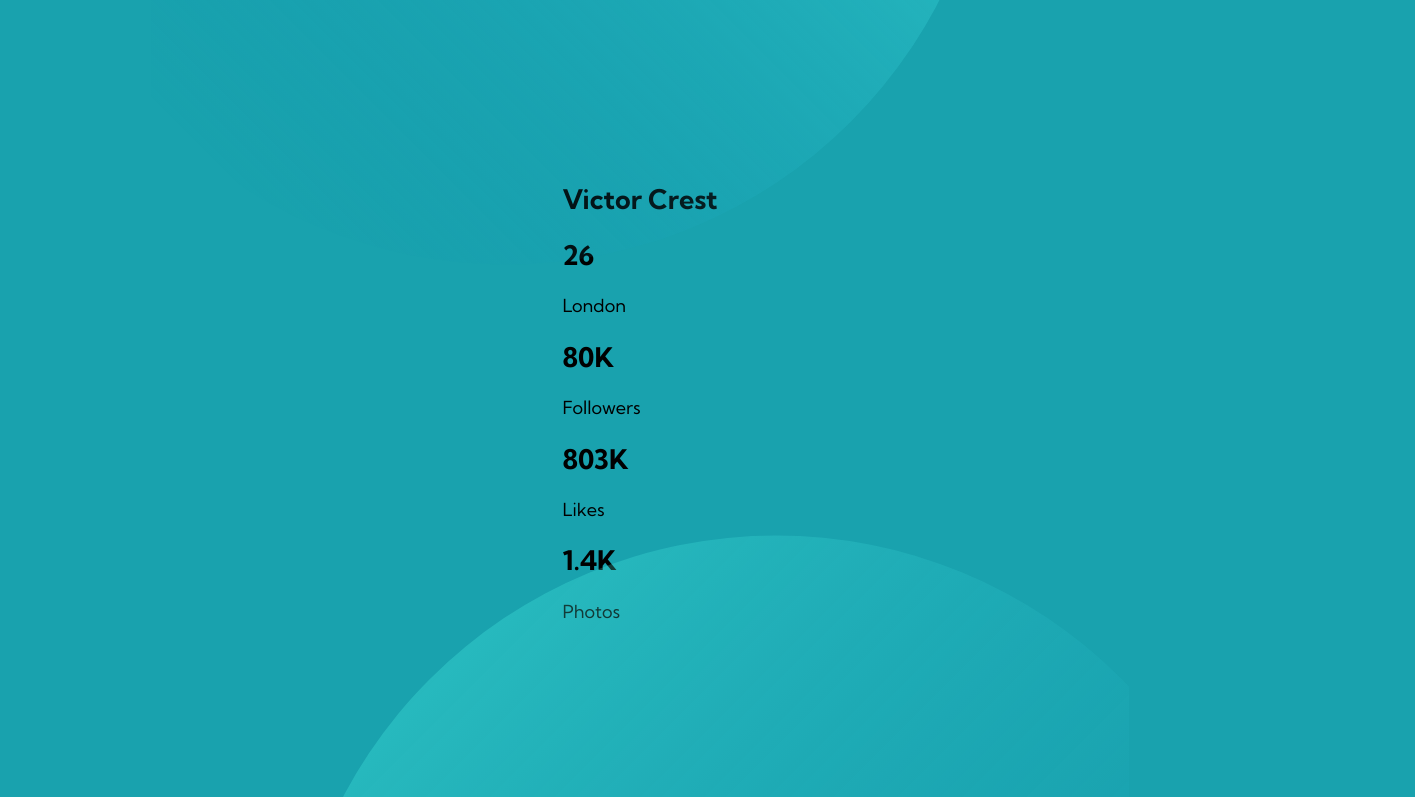
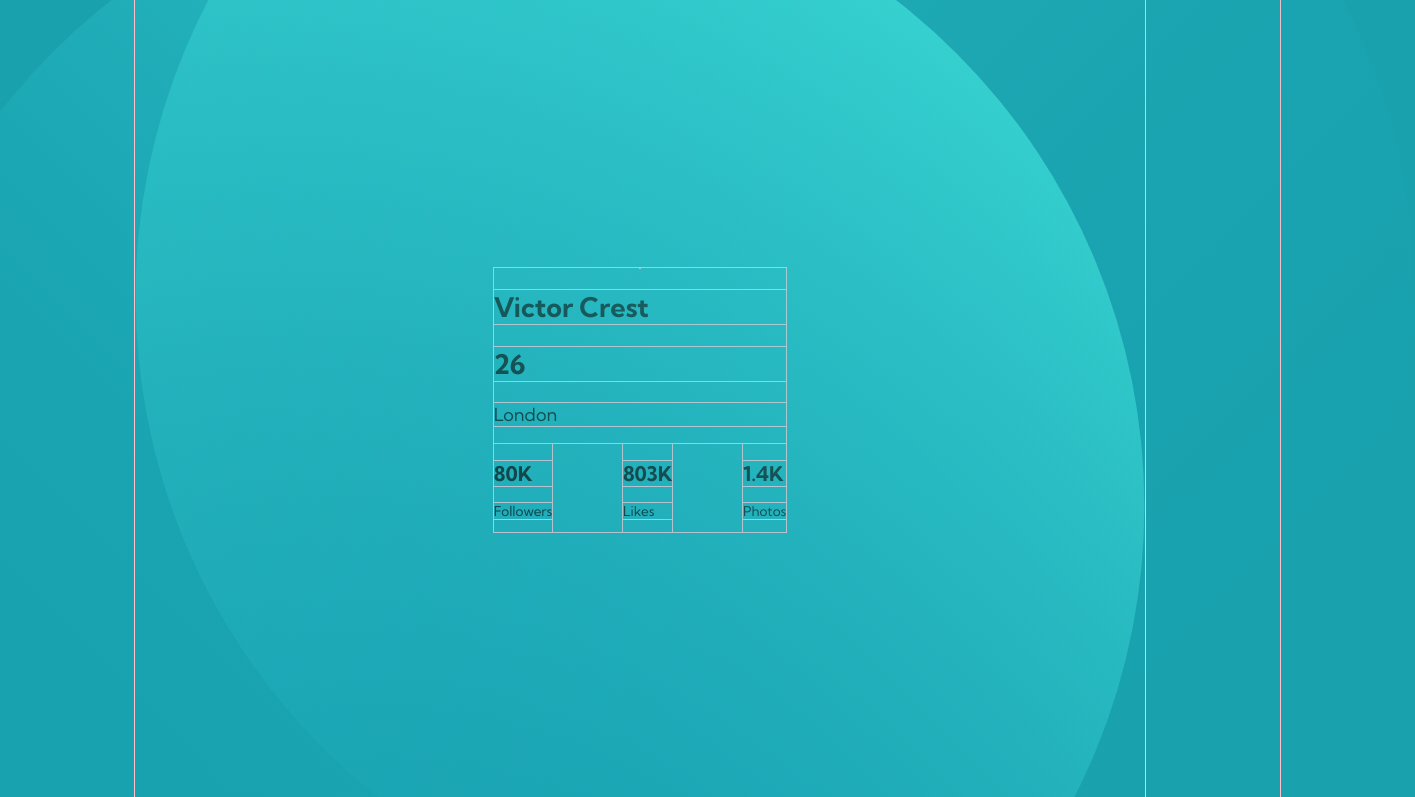
Before and after one commit to mikhael7/profile-card-component, a plain HTML site: page index.html in a window 1280 px wide. Shown: the top 797 px of the page, 1415 px wide, since content can reach past the window. Drawn offline with Linux system fonts and the light colour scheme.

Commit message:
update background

```diff
--- a/style.css
+++ b/style.css
@@ -38,6 +38,10 @@ body {
     font-family: "Kumbh Sans", Arial, Helvetica, sans-serif;
 }
 
+* {
+    outline: 1px solid pink;
+}
+
 main {
     /* centering card component */
     margin: 0;
@@ -51,12 +55,11 @@ main {
 main>div.background-image {
     display: flex;
     flex-direction: column;
-    overflow: hidden;
-    position: fixed;
-    min-height: 100vh;
+    justify-content: flex-end;
 }
 
 main>div.background-image>img.bg-top {
+    position: absolute;
     top: 0;
     left: 0;
     width: 100%;
@@ -64,8 +67,21 @@ main>div.background-image>img.bg-top {
 }
 
 main>div.background-image>img.bg-bottom {
+    position: absolute;
     bottom: 0;
     right: 0;
     width: 100%;
     transform: translate(7.5rem, 7.5rem);
 }
+
+main>section.card {
+    max-width: 32.5rem;
+    width: calc(32.5rem / 2);
+}
+
+main>section.card>div.card-footer {
+    font-size: var(--font-size-sm);
+    display: flex;
+    flex-direction: row;
+    justify-content: space-between;
+}
```
